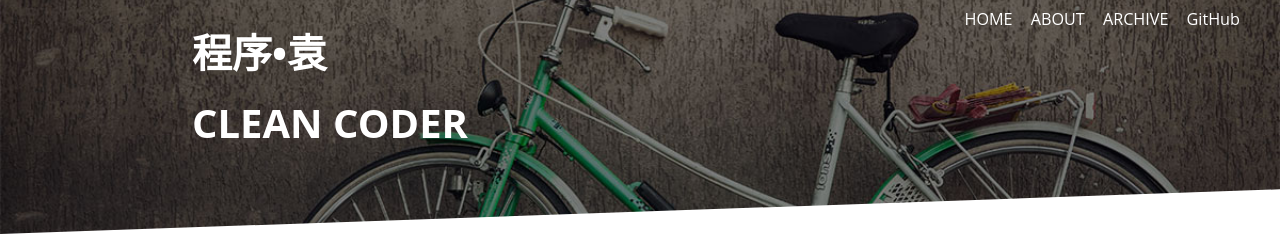
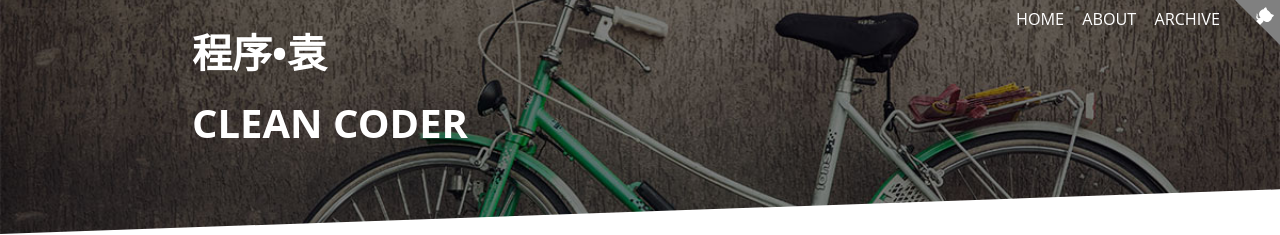
Before and after one commit to lemon123456/sjyuan-cc.github.io, a Jekyll site: the page built from index.html, in a window 1280 px wide. Shown: the top 235 px of the page. Built offline with Jekyll 4.4.1, drawn with Linux system fonts in a browser that asks for light colours; nearby versions of some CDN libraries; the list of posts is cut into pages by our own code; comment, search, counter and statistics services are not loaded.

Commit message:
add github label to top menu

```diff
--- a/_includes/footer.html
+++ b/_includes/footer.html
@@ -14,7 +14,7 @@
                 <span class="point"> · </span>
                 {% if site.social.github %}
                 <a href="https://github.com/{{ site.social.github }}">
-                    <span class="icon">
+                    <span class="icon-bottom">
                       <svg viewBox="0 0 16 16">
                           <path fill="#aaa"
                                 d="M7.999,0.431c-4.285,0-7.76,3.474-7.76,7.761 c0,3.428,2.223,6.337,5.307,7.363c0.388,0.071,0.53-0.168,0.53-0.374c0-0.184-0.007-0.672-0.01-1.32 c-2.159,0.469-2.614-1.04-2.614-1.04c-0.353-0.896-0.862-1.135-0.862-1.135c-0.705-0.481,0.053-0.472,0.053-0.472 c0.779,0.055,1.189,0.8,1.189,0.8c0.692,1.186,1.816,0.843,2.258,0.645c0.071-0.502,0.271-0.843,0.493-1.037 C4.86,11.425,3.049,10.76,3.049,7.786c0-0.847,0.302-1.54,0.799-2.082C3.768,5.507,3.501,4.718,3.924,3.65 c0,0,0.652-0.209,2.134,0.796C6.677,4.273,7.34,4.187,8,4.184c0.659,0.003,1.323,0.089,1.943,0.261 c1.482-1.004,2.132-0.796,2.132-0.796c0.423,1.068,0.157,1.857,0.077,2.054c0.497,0.542,0.798,1.235,0.798,2.082 c0,2.981-1.814,3.637-3.543,3.829c0.279,0.24,0.527,0.713,0.527,1.437c0,1.037-0.01,1.874-0.01,2.129 c0,0.208,0.14,0.449,0.534,0.373c3.081-1.028,5.302-3.935,5.302-7.362C15.76,3.906,12.285,0.431,7.999,0.431z"/>
--- a/_includes/header.html
+++ b/_includes/header.html
@@ -35,7 +35,9 @@
                     </li>
                     {% endif %}
                     {% endfor %}
-                    <li><a href="https://github.com/yuanshenjian" target="_blank">GitHub</a></li>
+                    <li class="menu-label-github">
+                        <a href="https://github.com/{{ site.social.github }}">GITHUB</a>
+                    </li>
                 </ul>
             </nav>
         </div>
@@ -45,3 +47,14 @@
         <span class="">{{ site.title }}</span>
     </div>
 </div>
+<a href="https://github.com/{{ site.social.github }}">
+                    <span class="icon-top">
+                      <svg viewBox="0 0 250 250">
+                          <path d="M0,0 L115,115 L130,115 L142,142 L250,250 L250,0 Z"></path>
+                          <path d="M128.3,109.0 C113.8,99.7 119.0,89.6 119.0,89.6 C122.0,82.7 120.5,78.6 120.5,78.6 C119.2,72.0 123.4,76.3 123.4,76.3 C127.3,80.9 125.5,87.3 125.5,87.3 C122.9,97.6 130.6,101.9 134.4,103.2"
+                                fill="currentColor" class="octo-arm"></path>
+                          <path d="M115.0,115.0 C114.9,115.1 118.7,116.5 119.8,115.4 L133.7,101.6 C136.9,99.2 139.9,98.4 142.2,98.6 C133.8,88.0 127.5,74.4 143.8,58.0 C148.5,53.4 154.0,51.2 159.7,51.0 C160.3,49.4 163.2,43.6 171.4,40.1 C171.4,40.1 176.1,42.5 178.8,56.2 C183.1,58.6 187.2,61.8 190.9,65.4 C194.5,69.0 197.7,73.2 200.1,77.6 C213.8,80.2 216.3,84.9 216.3,84.9 C212.7,93.1 206.9,96.0 205.4,96.6 C205.1,102.4 203.0,107.8 198.3,112.5 C181.9,128.9 168.3,122.5 157.7,114.1 C157.9,116.9 156.7,120.9 152.7,124.9 L141.0,136.5 C139.8,137.7 141.6,141.9 141.8,141.8 Z"
+                                fill="currentColor" class="octo-body"></path>
+                      </svg>
+                    </span>
+</a>
--- a/assets/css/app.scss
+++ b/assets/css/app.scss
@@ -531,8 +531,6 @@
   line-height: 1.11111111
 }
 
-
-
 .clearfix {
   zoom: 1
 }
@@ -1004,14 +1002,31 @@
 /**
  * Icons
  */
-.icon svg {
+.icon-bottom svg {
+  width: 20px;
+  height: 20px;
   display: inline-block;
-  width: 16px;
-  height: 16px;
-  vertical-align: middle;
+  fill: #000;
+  color: #fff;
+}
+
+.icon-top svg {
+  display: none;
 }
 
 @media only screen and (min-width: 768px) {
+
+  .icon-top svg {
+    width: 45px;
+    height: 45px;
+    display: inline-block;
+    fill: gray;
+    color: white;
+    position: fixed;
+    top: 0;
+    border: 0;
+    right: 0;
+  }
 
   .header {
     background: white url("../img/touring.jpg") center center;
@@ -1019,6 +1034,10 @@
     color: white;
     padding: 0;
     height: 3em
+  }
+
+  .header .menu-label-github {
+    display: none;
   }
 
   .navbar-inverse {
@@ -1085,7 +1104,8 @@
 
   .header nav {
     float: right;
-    clear: left
+    clear: left;
+    margin-right: 20px;
   }
 
   .header nav ul {
```
